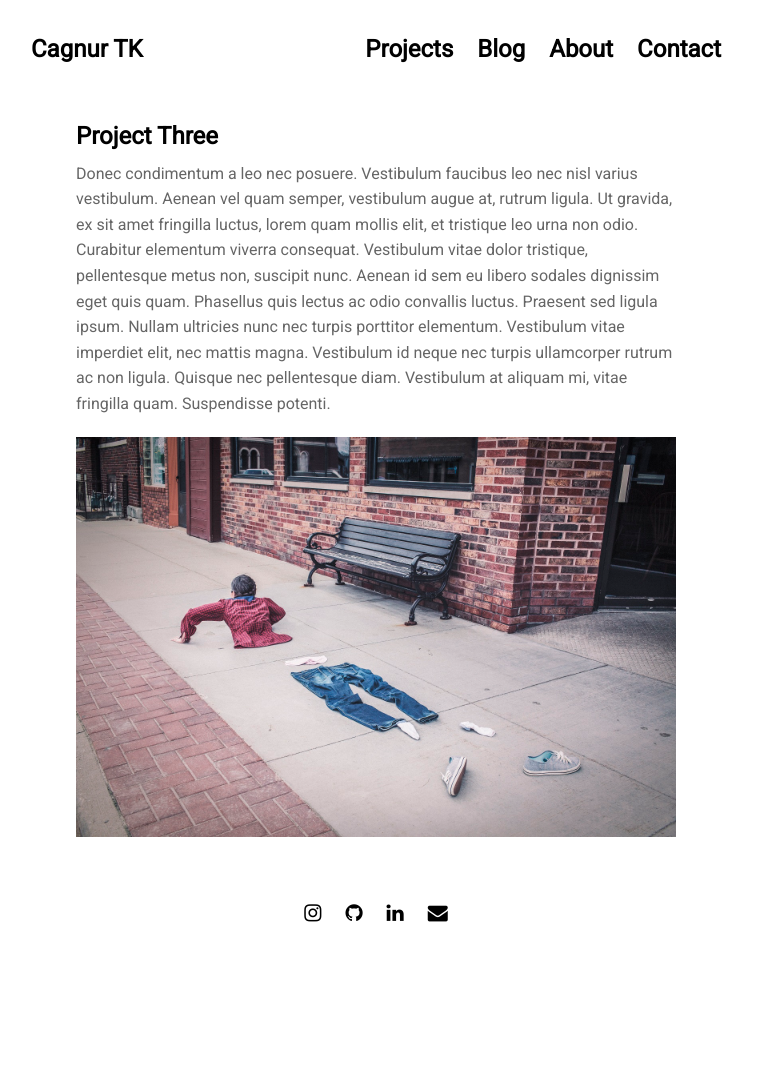
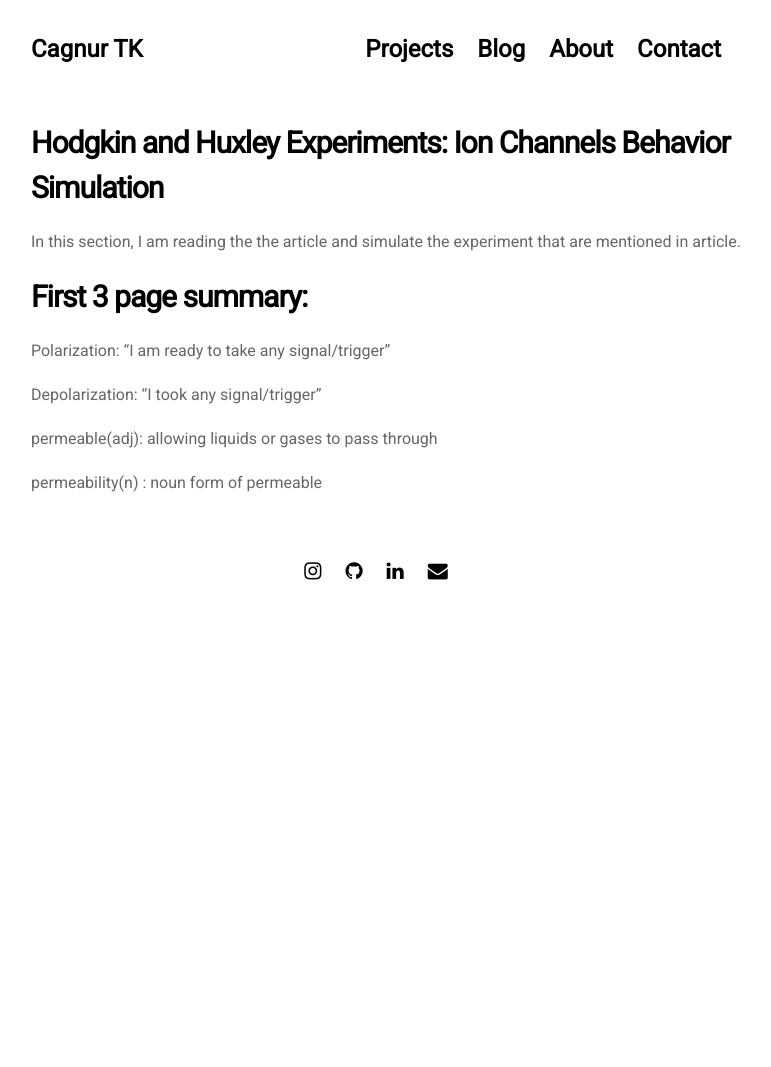
Before and after one commit to Cagnurt/cagnurt.github.io, a Jekyll site: the page built from projects/proj-3.md, in a window 1280 px wide. Shown: the whole page, without its empty margins (264-1035 px from the left). Built offline with Jekyll 4.4.1, drawn with Linux system fonts in a browser that asks for light colours; nearby versions of some CDN libraries; our own code applies the rules of GitHub Pages for plain Markdown files; after the commit the page ends 900 px from its top, so only the background shows below that.

Commit message:
Start proj3

```diff
--- a/projects/proj-3.md
+++ b/projects/proj-3.md
@@ -1,8 +1,13 @@
----
-layout: post
-title: 'Project Three'
----
+# Hodgkin and Huxley Experiments: Ion Channels Behavior Simulation
 
-Donec condimentum a leo nec posuere. Vestibulum faucibus leo nec nisl varius vestibulum. Aenean vel quam semper, vestibulum augue at, rutrum ligula. Ut gravida, ex sit amet fringilla luctus, lorem quam mollis elit, et tristique leo urna non odio. Curabitur elementum viverra consequat. Vestibulum vitae dolor tristique, pellentesque metus non, suscipit nunc. Aenean id sem eu libero sodales dignissim eget quis quam. Phasellus quis lectus ac odio convallis luctus. Praesent sed ligula ipsum. Nullam ultricies nunc nec turpis porttitor elementum. Vestibulum vitae imperdiet elit, nec mattis magna. Vestibulum id neque nec turpis ullamcorper rutrum ac non ligula. Quisque nec pellentesque diam. Vestibulum at aliquam mi, vitae fringilla quam. Suspendisse potenti.
+In this section, I am reading the the article and simulate the experiment that are mentioned in article.
 
-{% include image.html url="http://www.gratisography.com" image="projects/proj-3/clothes.jpg" %}
+# First 3 page summary:
+
+Polarization: “I am ready to take any signal/trigger”
+
+Depolarization: “I took any signal/trigger”
+
+permeable(adj): allowing liquids or gases to pass through
+
+permeability(n) : noun form of permeable
```
